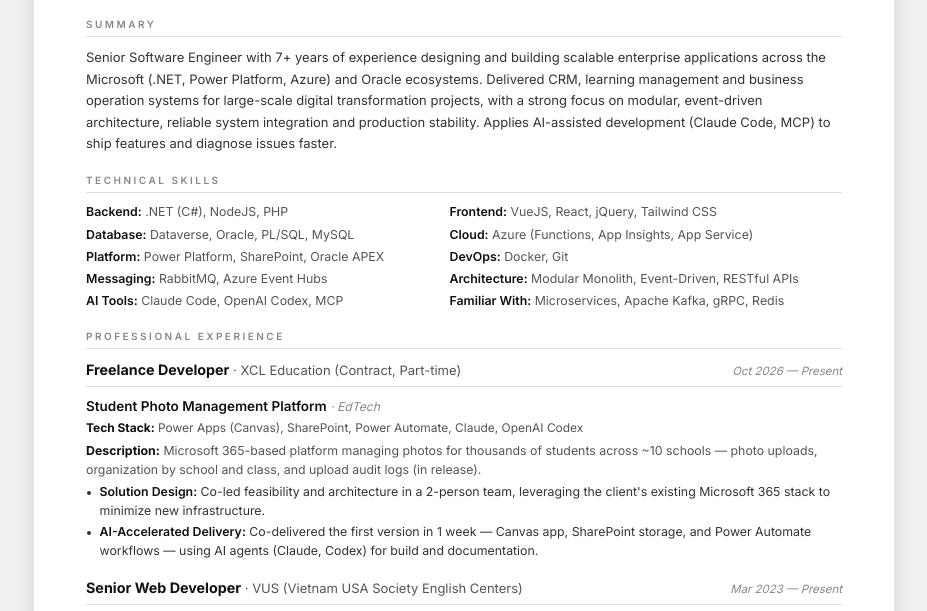
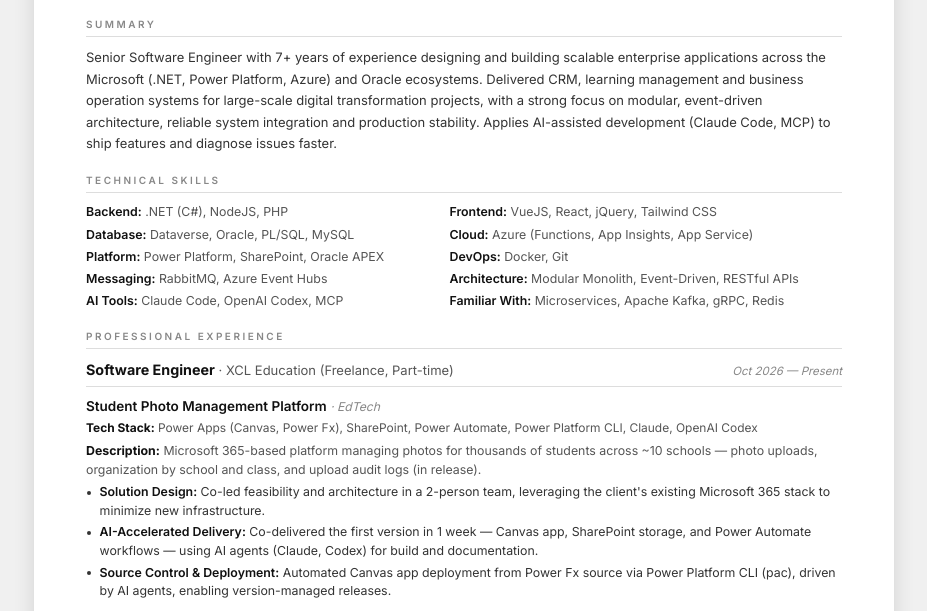
Before and after one commit to nlcthong1997/nlcthong, a plain HTML site: page portfolio/index.html in a window 1280 px wide. Shown: the part 154-765 px from the top of the page, without its empty margins (176-1103 px from the left). Drawn offline with Linux system fonts and the light colour scheme.

Commit message:
Portfolio CV: XCL role as Software Engineer (Freelance), add pac CLI deployment
- 'Software Engineer · XCL Education (Freelance, Part-time)'
- Tech Stack: Power Fx, Power Platform CLI
- New bullet: AI-driven Canvas app deployment from Power Fx source via pac, version-managed releases

Co-Authored-By: Claude Opus 5.5 <noreply@anthropic.com>
Claude-Session: https://claude.ai/code/session_01XZzZw1gJhhW7ia8J1sgHbD

```diff
--- a/portfolio/index.html
+++ b/portfolio/index.html
@@ -414,18 +414,19 @@
 
     <div class="job">
       <div class="job-header">
-        <span><span class="job-role">Freelance Developer</span> <span class="job-company">· XCL Education (Contract, Part-time)</span></span>
+        <span><span class="job-role">Software Engineer</span> <span class="job-company">· XCL Education (Freelance, Part-time)</span></span>
         <span class="exp-period">Oct 2026 — Present</span>
       </div>
       <div class="exp-entry">
         <div class="exp-header">
           <span class="exp-title">Student Photo Management Platform <span class="exp-domain">· EdTech</span></span>
         </div>
-        <div class="exp-stack"><strong>Tech Stack:</strong> Power Apps (Canvas), SharePoint, Power Automate, Claude, OpenAI Codex</div>
+        <div class="exp-stack"><strong>Tech Stack:</strong> Power Apps (Canvas, Power Fx), SharePoint, Power Automate, Power Platform CLI, Claude, OpenAI Codex</div>
         <p class="exp-desc"><strong>Description:</strong> Microsoft 365-based platform managing photos for thousands of students across ~10 schools — photo uploads, organization by school and class, and upload audit logs (in release).</p>
         <ul class="exp-achievements">
           <li><strong>Solution Design:</strong> Co-led feasibility and architecture in a 2-person team, leveraging the client's existing Microsoft 365 stack to minimize new infrastructure.</li>
           <li><strong>AI-Accelerated Delivery:</strong> Co-delivered the first version in 1 week — Canvas app, SharePoint storage, and Power Automate workflows — using AI agents (Claude, Codex) for build and documentation.</li>
+          <li><strong>Source Control &amp; Deployment:</strong> Automated Canvas app deployment from Power Fx source via Power Platform CLI (pac), driven by AI agents, enabling version-managed releases.</li>
         </ul>
       </div>
     </div>
```
